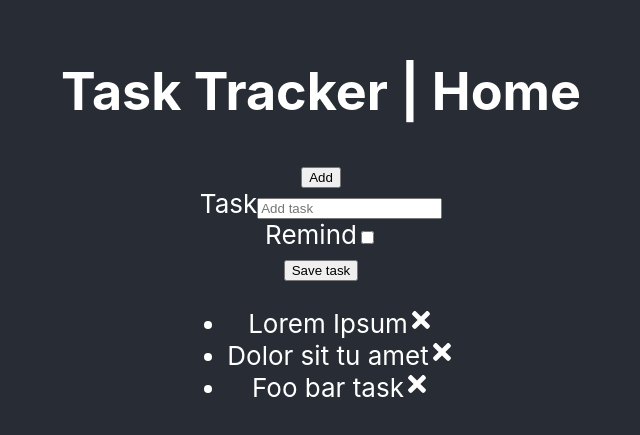
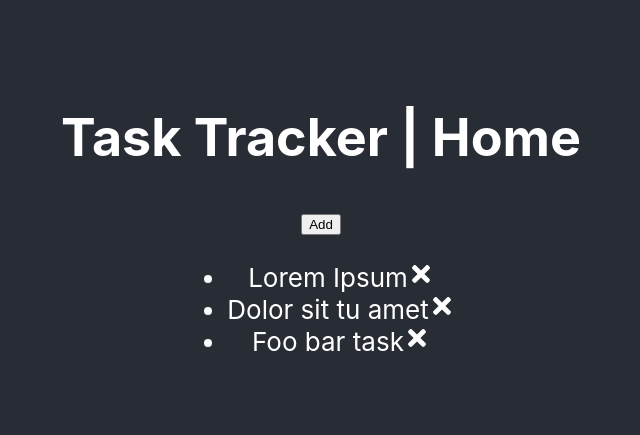
Before and after one commit to dodsonm/md-rjs-restful-tasks, a React (Create React App) app: page / in a window 1280 px wide. Shown: the part 173-608 px from the top of the page, without its empty margins (319-959 px from the left). Built offline with nearby package versions, Linux system fonts and the light colour scheme.

Commit message:
Create toggle for showing new tasks form

```diff
--- a/src/App.js
+++ b/src/App.js
@@ -6,6 +6,7 @@ import AddTask  from './components/AddTask';
 
 
 const App = () => {
+  const [showAddTask, setShowAddTask] = useState(false);
   const [tasks, setTasks] = useState([
     { id: 1, text: 'Lorem Ipsum', reminder: false },
     { id: 2, text: 'Dolor sit tu amet', reminder: false },
@@ -30,8 +31,8 @@ const App = () => {
   return (
     <div className='App'>
       <header className='App-header'>
-        <Header title='Task Tracker | Home' />
-        <AddTask onAdd={addTask} />
+        <Header title='Task Tracker | Home' showAddTask={showAddTask} onAdd={() => setShowAddTask(!showAddTask)} />
+        {showAddTask && <AddTask onAdd={addTask} />}
         {
           tasks.length > 0 ?
           <TaskList
--- a/src/components/Header.js
+++ b/src/components/Header.js
@@ -1,15 +1,10 @@
 import Button from './Button';
 
-const Header = ({ title }) => {
-
-  const onClick = (e) => {
-    console.log('%s Clicked', e.target);
-  }
-
+const Header = ({ title, onAdd, showAddTask }) => {
   return (
     <header>
       <h1>{title}</h1>
-      <Button text='Add' onClick={onClick} />
+      <Button text={showAddTask ? 'Close' : 'Add'} onClick={onAdd} />
     </header>
   )
 }
```
